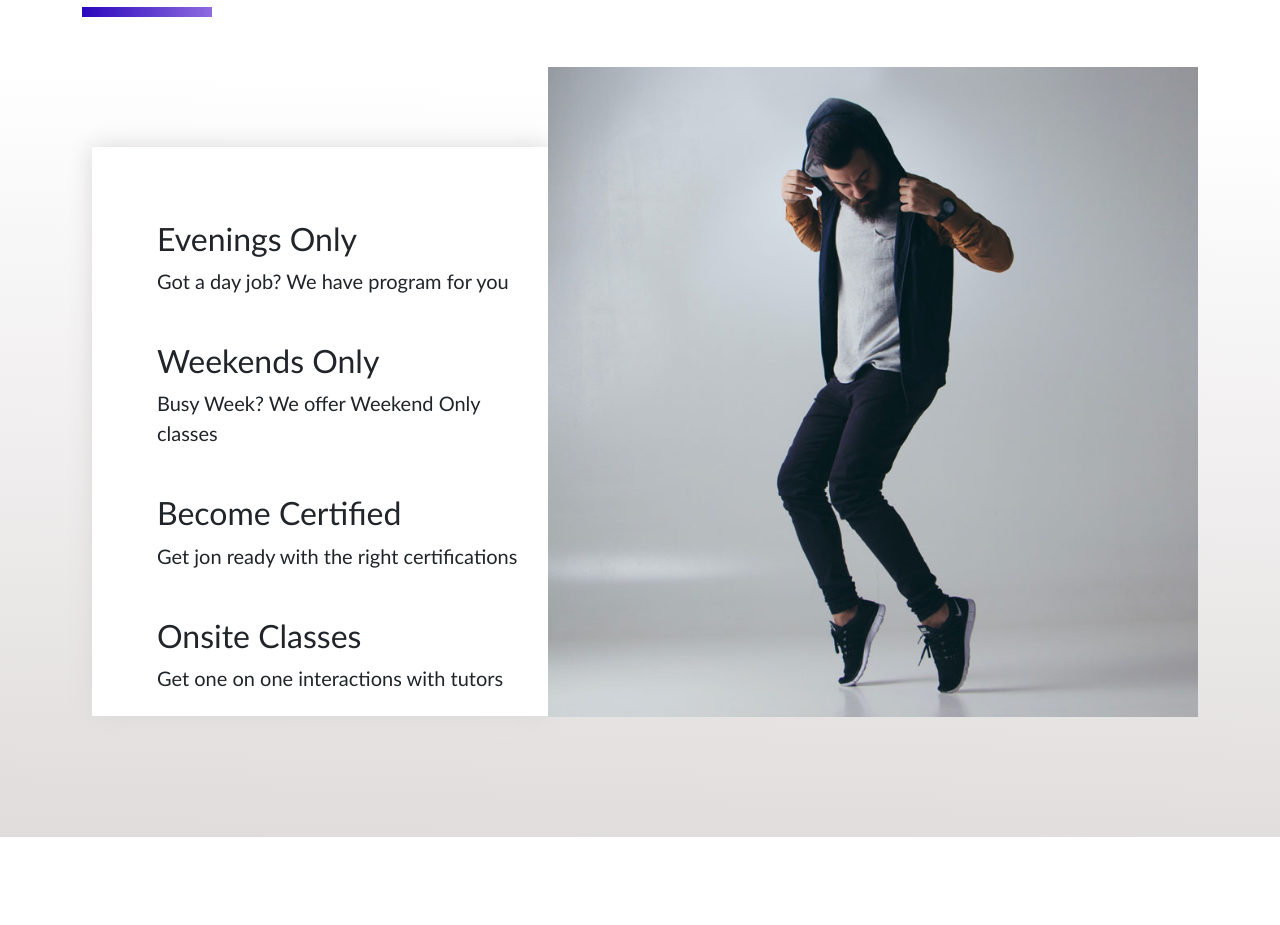
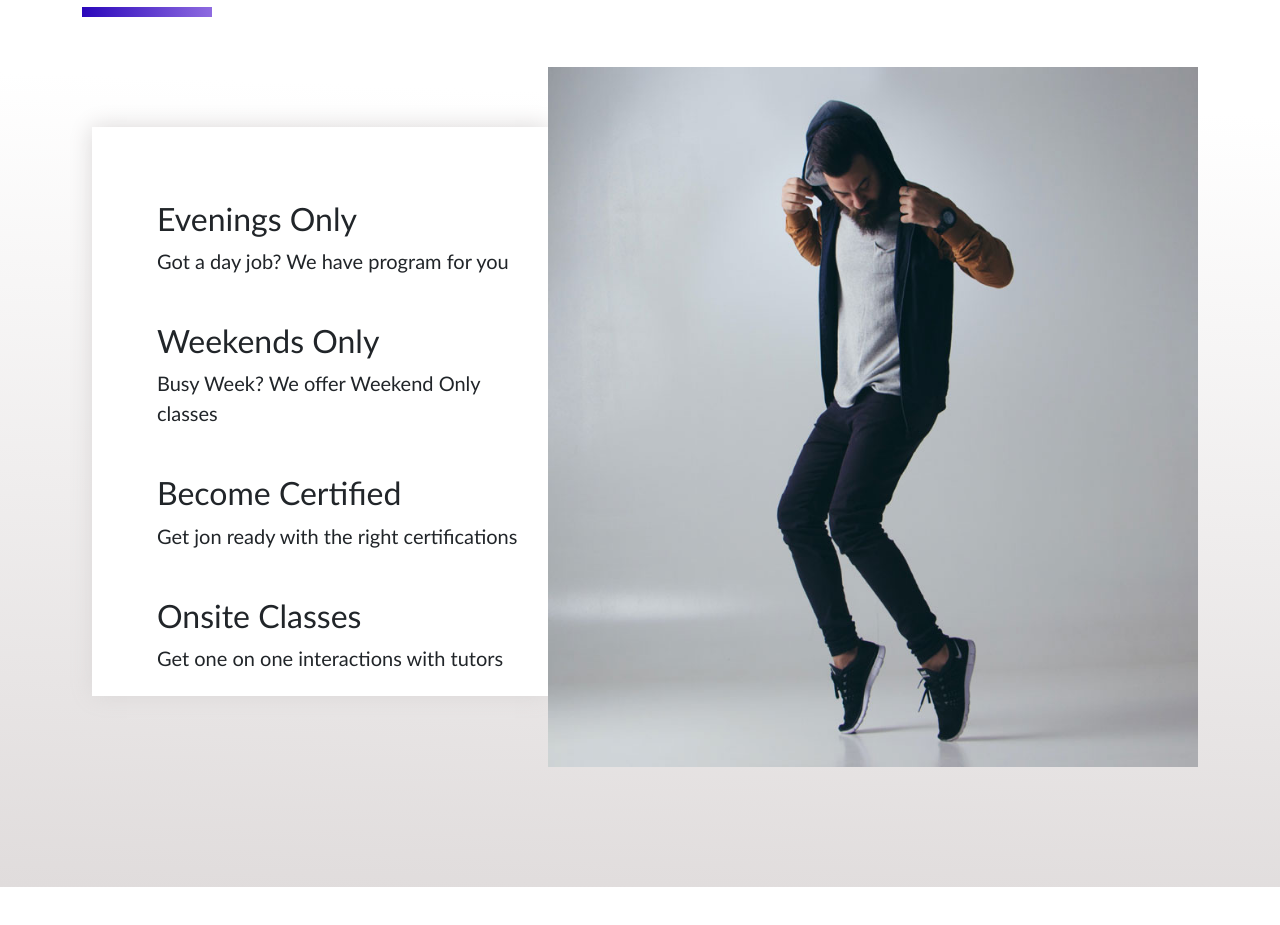
Before and after one commit to victoryohanna/mctechy, a React (Create React App) app: page / in a window 1280 px wide. Shown: the part 1000-1925 px from the top of the page. Built offline with nearby package versions, Linux system fonts and the light colour scheme.

Commit message:
modified bootcamp.css file

```diff
--- a/src/styles/bootcamp.css
+++ b/src/styles/bootcamp.css
@@ -35,11 +35,10 @@
 .items-list {
   text-decoration: none;
   width: 42%;
-  /* background: #fdfbfb; */
 }
 
 .items-list ul {
-  margin: 80px 10px;
+  margin: 60px 10px;
   padding: 50px 0 0 50px;
   background: #ffffff;
   box-shadow: 0px 0px 22px 0px #dad7d7;
@@ -55,4 +54,5 @@
 
 .imag {
   width: 650px;
+  height: 700px;
 }
```
